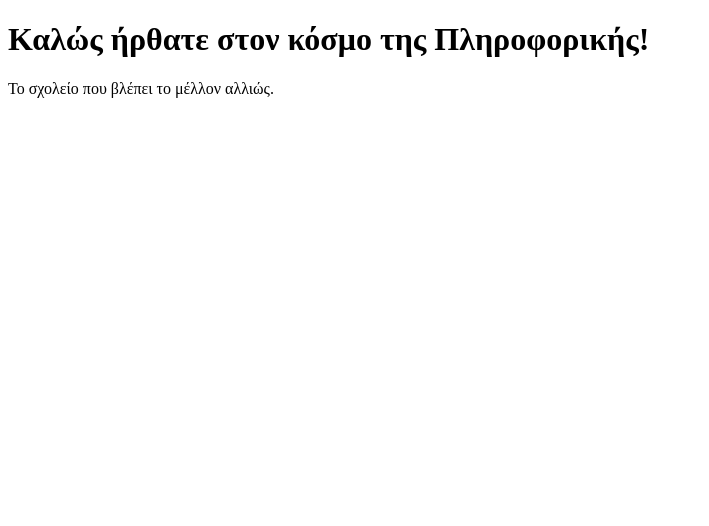
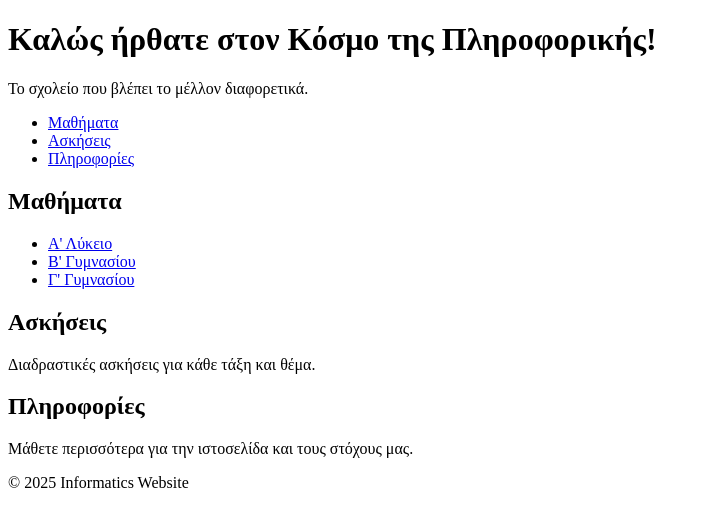
Before and after one commit to Dimiliof/informatics-website, a plain HTML site: page index.html in a window 1280 px wide. Shown: the whole page, without its empty margins (0-709 px from the left). Drawn offline with Linux system fonts and the light colour scheme.

Commit message:
Προσθήκη του βασικού αρχείου index.html

```diff
--- a/index.html
+++ b/index.html
@@ -3,10 +3,45 @@
 <head>
     <meta charset="UTF-8">
     <meta name="viewport" content="width=device-width, initial-scale=1.0">
-    <title>Καλώς ήρθατε!</title>
+    <meta http-equiv="X-UA-Compatible" content="ie=edge">
+    <title>Καλώς ήρθατε στον Κόσμο της Πληροφορικής</title>
+    <link rel="stylesheet" href="style.css">
 </head>
 <body>
-    <h1>Καλώς ήρθατε στον κόσμο της Πληροφορικής!</h1>
-    <p>Το σχολείο που βλέπει το μέλλον αλλιώς.</p>
+    <header>
+        <h1>Καλώς ήρθατε στον Κόσμο της Πληροφορικής!</h1>
+        <p>Το σχολείο που βλέπει το μέλλον διαφορετικά.</p>
+    </header>
+
+    <nav>
+        <ul>
+            <li><a href="#mathimata">Μαθήματα</a></li>
+            <li><a href="#askhseis">Ασκήσεις</a></li>
+            <li><a href="#info">Πληροφορίες</a></li>
+        </ul>
+    </nav>
+
+    <section id="mathimata">
+        <h2>Μαθήματα</h2>
+        <ul>
+            <li><a href="#">Α' Λύκειο</a></li>
+            <li><a href="#">Β' Γυμνασίου</a></li>
+            <li><a href="#">Γ' Γυμνασίου</a></li>
+        </ul>
+    </section>
+
+    <section id="askhseis">
+        <h2>Ασκήσεις</h2>
+        <p>Διαδραστικές ασκήσεις για κάθε τάξη και θέμα.</p>
+    </section>
+
+    <section id="info">
+        <h2>Πληροφορίες</h2>
+        <p>Μάθετε περισσότερα για την ιστοσελίδα και τους στόχους μας.</p>
+    </section>
+
+    <footer>
+        <p>&copy; 2025 Informatics Website</p>
+    </footer>
 </body>
 </html>
```
